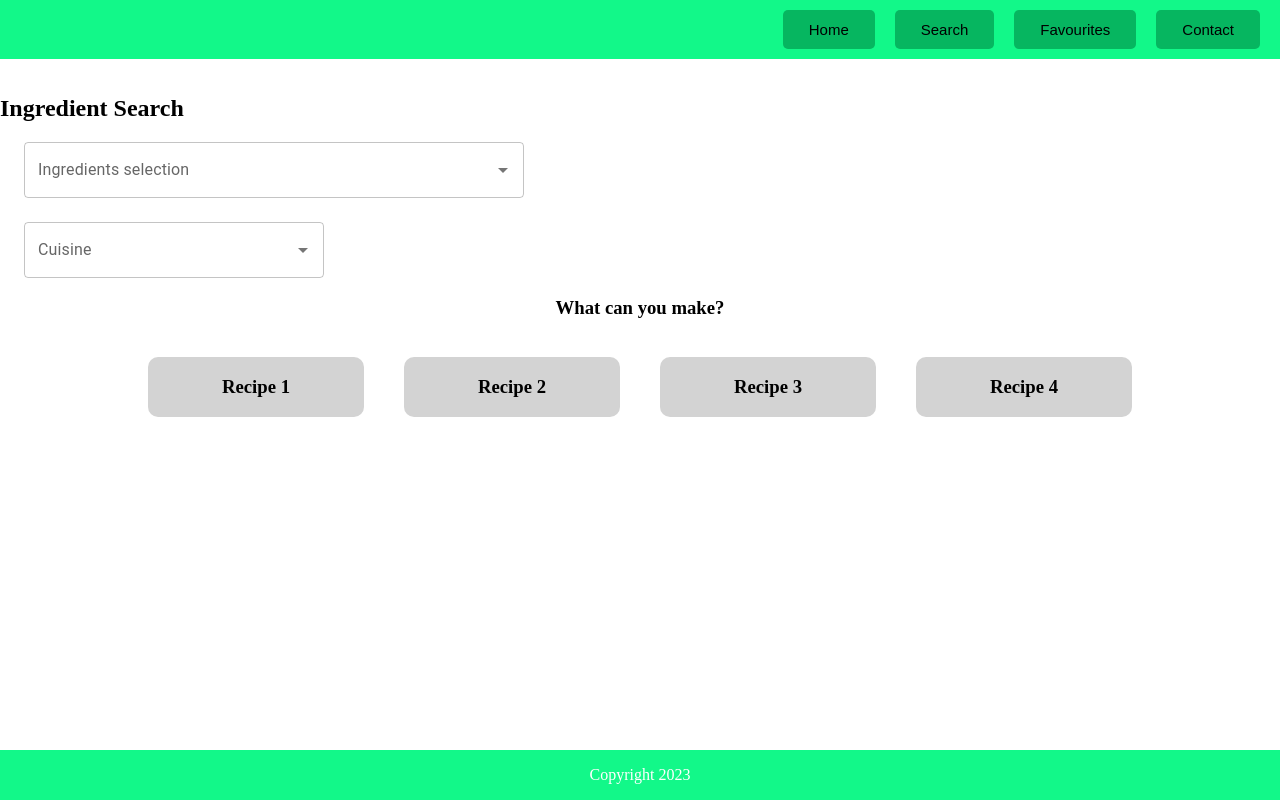
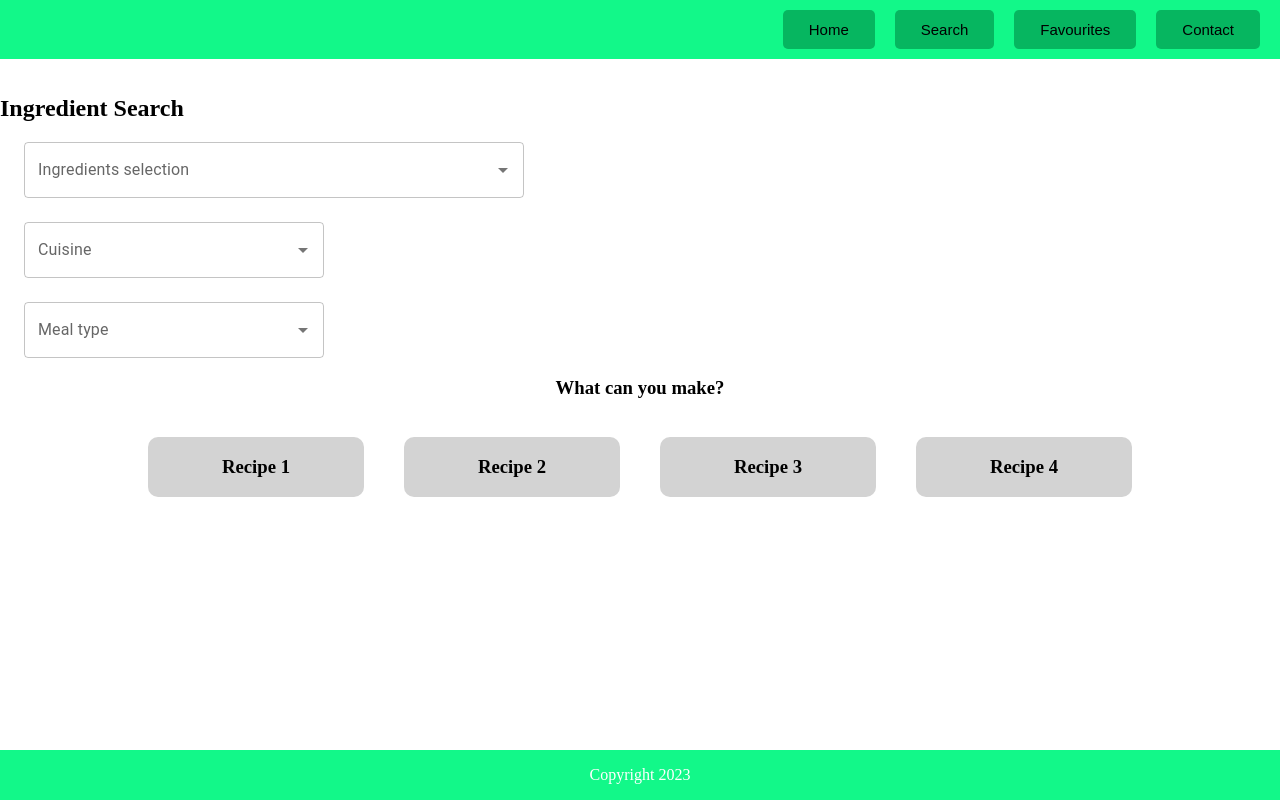
Before and after one commit to koolleeo/Hello-Crumbs-Project, a React (Create React App) app: page /search in a window 1280 px wide. Built offline with nearby package versions, Linux system fonts and the light colour scheme.

Commit message:
search page updated. Added meal type dropdown box, meal type selections and state

```diff
--- a/src/pages/SearchPage.js
+++ b/src/pages/SearchPage.js
@@ -15,6 +15,10 @@ function SearchPage() {
   // define state for cuisine selection
 
     const [cuisine, setCuisine] = useState([]);
+
+  // define state for meal type
+
+    const [mealType, setMealType] = useState([]);
 
 
   return (
@@ -45,17 +49,21 @@ function SearchPage() {
                   options={top1000ingredients}
                   getOptionLabel={(option) => option.ingredients}
                   filterSelectedOptions
+
                     onChange={(event, newValue) => {
                         event.preventDefault();
                         setSelectedValues(newValue);
                         ;
                       }}
+
                   renderInput={(params) => (
-                    <TextField
-                      {...params}
-                      label="Ingredients selection"
-                      placeholder="Favorites"
-                    />
+
+                      <TextField
+                        {...params}
+                        label="Ingredients selection"
+                        placeholder="Favorites"
+                      />
+
                   )}
 
                 />
@@ -67,12 +75,31 @@ function SearchPage() {
                   id="combo-box-demo"
                   options={topCuisine}
                   getOptionLabel={(option) => option.cuisine}
+
                   onChange={(event, newValue) =>{
                     event.preventDefault();
                     setCuisine(newValue);
                   }}
+
                   sx={{ width: 300 }}
                   renderInput={(params) => <TextField {...params} label="Cuisine" />}
+                />
+
+                {/* meal type */}
+
+                <Autocomplete
+                  disablePortal
+                  id="combo-box"
+                  options={meal}
+                  getOptionLabel={(option) => option.type}
+
+                  onChange={(event, newValue) =>{
+                    event.preventDefault();
+                    setMealType(newValue);
+                  }}
+
+                  sx={{ width: 300 }}
+                  renderInput={(params) => <TextField {...params} label="Meal type" />}
                 />
 
                 </Stack>
@@ -1134,6 +1161,26 @@ const topCuisine = [
   { index: 25, cuisine: "Thai" },
   { index: 26, cuisine: "Vietnamese" },
 
+];
+
+// meal type options
+
+const meal = [
+
+  { index: 1, type: "main course" },
+  { index: 2, type: "side dish" },
+  { index: 3, type: "dessert" },
+  { index: 4, type: "appetizer" },
+  { index: 5, type: "salad" },
+  { index: 6, type: "bread" },
+  { index: 7, type: "breakfast" },
+  { index: 8, type: "soup" },
+  { index: 9, type: "beverage" },
+  { index: 10, type: "sauce" },
+  { index: 11, type: "marinade" },
+  { index: 12, type: "fingerfood" },
+  { index: 13, type: "snack" },
+  { index: 14, type: "drink" },
 
 ];
 
```
